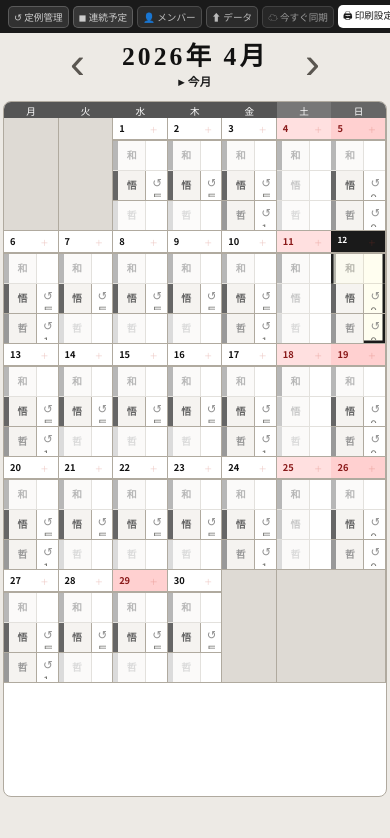
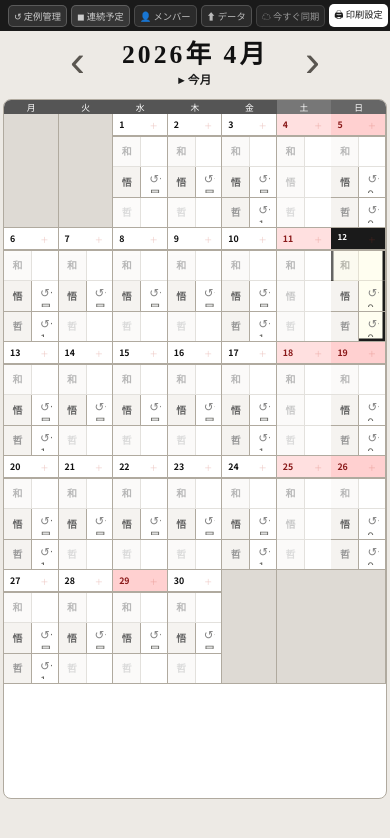
Before and after one commit to veryberryhappy3/calendar, a plain HTML site: page index.html in a window 390 px wide. Drawn offline with Linux system fonts and the light colour scheme.

Commit message:
Add files via upload

```diff
--- a/index.html
+++ b/index.html
@@ -147,112 +147,149 @@
      ════════════════════════════════════ */
   @media (max-width: 680px) {
 
-    /* ── GASバナーを非表示（スペース確保）── */
+    /* ── GASバナー・不要要素を非表示 ── */
     #gasSetupBanner { display: none !important; }
-
-    /* ── ヘッダー：1行に収める ── */
+    .legend { display: none !important; }
+    .notice { display: none !important; }
+    .week-note-bar { display: none; }
+    .holiday-name { display: none; }
+    .day-note-area { display: none; }
+
+    /* ── ヘッダー：1行・横スクロール ── */
     .screen-header {
-      padding: 5px 8px; gap: 4px;
+      padding: 4px 8px; gap: 4px;
       flex-wrap: nowrap; overflow-x: auto;
       -webkit-overflow-scrolling: touch;
     }
-    .screen-header h1 { font-size: 0.75rem; white-space: nowrap; flex-shrink: 0; }
+    .screen-header h1 { font-size: 0.72rem; white-space: nowrap; flex-shrink: 0; }
     .header-controls { gap: 4px; flex-wrap: nowrap; }
-    .btn { font-size: 0.6rem; padding: 3px 5px; white-space: nowrap; flex-shrink: 0; }
-    .legend { display: none !important; }
-    .notice { display: none !important; }
-
-    /* ── 月ナビ：コンパクトに ── */
+    .btn { font-size: 0.58rem; padding: 3px 5px; white-space: nowrap; flex-shrink: 0; }
+
+    /* ── 月ナビ ── */
     .month-nav { margin-bottom: 2px; }
     .month-nav-center { min-width: 100px; }
-    .calendar-title { font-size: 0.9rem; letter-spacing: 0.04em; margin-bottom: 0; }
-    .month-nav-arrow { font-size: 1.6rem; padding: 0 4px; }
-    .month-nav-sub { font-size: 0.58rem; margin-top: 0; }
-
-    /* ── カレンダーラッパー：残り高さをすべてグリッドに ── */
+    .calendar-title { font-size: 0.88rem; margin-bottom: 0; }
+    .month-nav-arrow { font-size: 1.5rem; padding: 0 4px; }
+    .month-nav-sub { font-size: 0.56rem; margin-top: 0; }
+
+    /* ── カレンダーラッパー ── */
     .calendar-wrap {
       padding: 2px 3px 0;
-      height: calc(100dvh - 86px);
-      display: flex;
-      flex-direction: column;
-      overflow: hidden;
-    }
-
-    /* ── グリッド：ラッパーの残りを全部使う ── */
+      height: calc(100dvh - 82px);
+      display: flex; flex-direction: column; overflow: hidden;
+    }
+
+    /* ── グリッド：1画面に収める ── */
     .calendar-grid {
-      flex: 1;
-      min-height: 0;
-      overflow: hidden;
+      flex: 1; min-height: 0; overflow: hidden;
       display: grid;
       grid-template-columns: repeat(7, 1fr);
-      grid-template-rows: 16px repeat(6, 1fr);
+      grid-template-rows: 14px repeat(6, 1fr);
       height: 100%;
     }
 
     /* 曜日ヘッダー */
-    .day-header { font-size: 0.6rem; padding: 1px; line-height: 16px; height: 16px; }
-    .week-note-bar { display: none; }
+    .day-header {
+      font-size: 0.55rem; padding: 1px;
+      line-height: 14px; height: 14px;
+    }
 
     /* ── セル ── */
-    .day-cell { min-height: 0 !important; max-height: 100%; overflow: hidden; }
-    .day-top { padding: 1px 2px; flex-shrink: 0; }
-    .day-num { font-size: 0.65rem !important; line-height: 1.1; font-weight: 700; }
-    .holiday-name { display: none; }
-    .day-note-area { display: none; }
+    .day-cell {
+      min-height: 0 !important; overflow: hidden;
+      display: flex; flex-direction: column;
+    }
+    .day-top {
+      padding: 1px 2px; flex-shrink: 0;
+      display: flex; align-items: center;
+    }
+    .day-num {
+      font-size: 0.62rem !important; font-weight: 700; line-height: 1;
+    }
     .day-cell.today .day-num {
-      width: 14px !important; height: 14px !important; font-size: 0.52rem !important;
-    }
-
-    /* ── メンバー行 ── */
-    .member-rows { flex: 1; min-height: 0; overflow: hidden; border-top: 0.5px solid var(--border); }
-    .member-slot { min-height: 0 !important; max-height: 100%; overflow: hidden; border-bottom-width: 0.5px; }
-    .m-tab { width: 2px; }
-    .m-badge {
-      width: 10px; font-size: 0.4rem; padding: 0;
-      writing-mode: vertical-rl; border-right-width: 0.5px; background: transparent;
-    }
-    .m-content { padding: 0 2px; min-width: 0; }
-
-    /* ── 予定テキスト：スマホ最適化 ── */
-    /* 連続予定バッジ：全幅・文字を詰めて表示 */
+      width: 13px !important; height: 13px !important; font-size: 0.5rem !important;
+    }
+
+    /* ── メンバー行を横並びに変更 ── */
+    /* メンバーを縦3行→横1行に変える */
+    .member-rows {
+      flex: 1; min-height: 0; overflow: hidden;
+      display: flex; flex-direction: column;
+      border-top: 0.5px solid var(--border);
+    }
+    /* 全メンバーをまとめて1つのエリアに */
+    .member-slot {
+      min-height: 0 !important; overflow: hidden;
+      border-bottom: none;
+      padding: 0;
+    }
+    /* 名前バッジ非表示 */
+    .m-tab { display: none; }
+    .m-badge { display: none; }
+    .m-content { padding: 0 1px; min-width: 0; width: 100%; }
+
+    /* ── 予定テキスト：Googleカレンダー風バッジ ── */
+    .ev-chip {
+      font-size: 0.5rem; line-height: 1.3;
+      display: block; overflow: hidden;
+      white-space: nowrap; text-overflow: ellipsis;
+      margin-bottom: 1px;
+      border-radius: 2px;
+      padding: 0 2px;
+    }
+    /* 個別予定：色付きバッジ風 */
+    .slot-0 .m-content .ev-chip:not(.is-recur) {
+      background: rgba(51,51,51,0.12);
+      color: #222; font-weight: 600;
+    }
+    .slot-1 .m-content .ev-chip:not(.is-recur) {
+      background: rgba(102,102,102,0.12);
+      color: #333; font-weight: 600;
+    }
+    .slot-2 .m-content .ev-chip:not(.is-recur) {
+      background: rgba(153,153,153,0.15);
+      color: #444; font-weight: 600;
+    }
+    /* 定例：さらに薄く */
+    .ev-chip.is-recur {
+      font-size: 0.44rem; color: #888; opacity: 0.9;
+    }
+    .ev-chip.is-recur::before { content: ''; }
+
+    /* 連続予定バッジ */
     .slot-span-badge {
-      font-size: 0.48rem !important;
-      padding: 1px 1px !important;
-      margin-bottom: 0; display: block;
+      font-size: 0.5rem !important; padding: 1px 2px !important;
+      margin-bottom: 1px; display: block;
       white-space: nowrap; overflow: hidden; text-overflow: ellipsis;
-      box-shadow: none !important;
-      width: 100%; box-sizing: border-box;
-      border-radius: 2px !important;
-      letter-spacing: -0.02em;
-    }
-    /* 個別予定・定例予定 */
-    .ev-chip {
-      font-size: 0.48rem; line-height: 1.1;
-      margin-bottom: 0; display: block; overflow: hidden;
-      white-space: nowrap; text-overflow: ellipsis;
-      max-width: 100%; letter-spacing: -0.02em;
-    }
-    .ev-chip.is-recur {
-      font-size: 0.44rem; color: #666; opacity: 0.8;
-    }
-    .ev-chip.is-recur::before { content: ''; }
-    /* 名前バッジ非表示・スペース確保 */
-    .m-badge { display: none; }
-    .m-tab { width: 2px; }
-    .m-content { padding: 0 1px; min-width: 0; width: 100%; }
-    /* メモドット非表示 */
-    .member-slot > span { display: none; }
+      box-shadow: none !important; width: 100%; box-sizing: border-box;
+      border-radius: 2px !important; letter-spacing: -0.01em;
+      line-height: 1.3;
+    }
 
     /* 今日 */
-    .day-cell.today { box-shadow: inset 0 0 0 1.5px #1a1a1a; background: #fffef0 !important; }
-  }
-
-  /* iPhone SE など極小画面 */
+    .day-cell.today {
+      box-shadow: inset 0 0 0 1.5px #1a1a1a;
+      background: #fffef0 !important;
+    }
+
+    /* モーダル：画面下から */
+    .modal-overlay { align-items: flex-end; }
+    .modal {
+      width: 100vw; max-height: 88vh;
+      border-radius: 16px 16px 0 0;
+      padding: 16px 14px 32px;
+    }
+    .modal-wide { width: 100vw; }
+    .modal-actions { position: sticky; bottom: 0; background: var(--surface); padding-top: 8px; }
+    .btn-ok { width: 100%; padding: 12px; font-size: 0.9rem; border-radius: 8px; }
+  }
+
+  /* 極小画面（390px以下）*/
   @media (max-width: 390px) {
-    .calendar-wrap { height: calc(100dvh - 80px); }
+    .calendar-wrap { height: calc(100dvh - 76px); }
     .screen-header h1 { display: none; }
-    .day-num { font-size: 0.58rem !important; }
-    .ev-chip { font-size: 0.52rem; }
+    .day-num { font-size: 0.55rem !important; }
+    .ev-chip { font-size: 0.44rem; }
   }
 
   /* Span colour: applied to individual member-slot level only */
```
